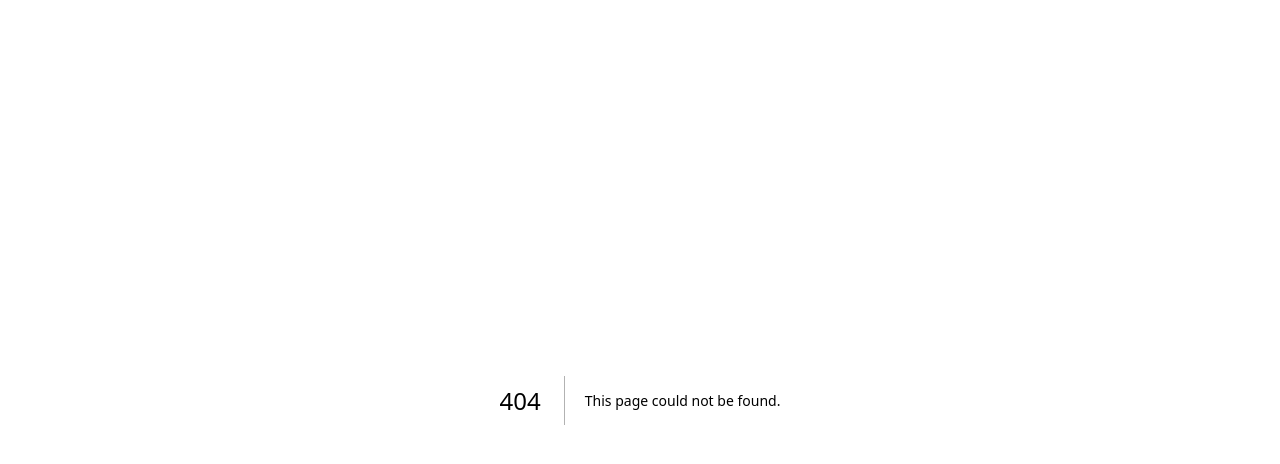
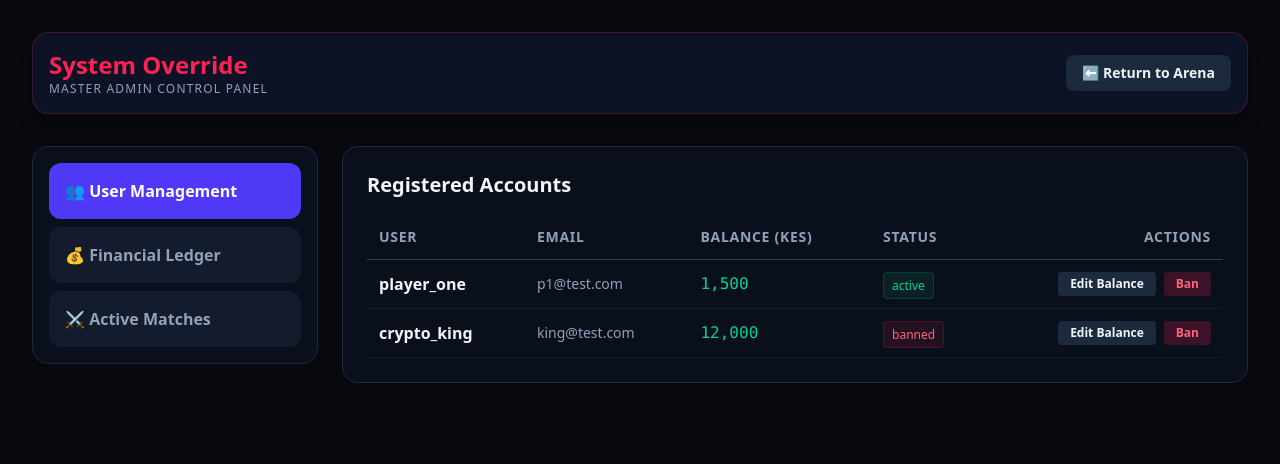
Before and after one commit to mikyza/gamespratform, a Next.js app in the folder frontend/my-app/: page /admin in a window 1280 px wide. Before the commit this address had no page. Shown: the top 464 px of the page. Built offline with nearby package versions, Linux system fonts and the light colour scheme.

Commit message:
Add Admin Panel with user and finance management

```diff
--- /dev/null
+++ b/frontend/my-app/app/admin/page.tsx
@@ -0,0 +1,132 @@
+"use client";
+import { useState, useEffect } from 'react';
+import Link from 'next/link';
+
+export default function AdminPanel() {
+  const [activeTab, setActiveTab] = useState<'users' | 'finances' | 'games'>('users');
+  const [users, setUsers] = useState([]); // Will hold data from /api/admin/users
+
+  // Example mock data for preview
+  const mockUsers = [
+    { id: '1', username: 'player_one', email: 'p1@test.com', real_balance: 1500, status: 'active' },
+    { id: '2', username: 'crypto_king', email: 'king@test.com', real_balance: 12000, status: 'banned' },
+  ];
+
+  return (
+    <div className="min-h-screen bg-[#07090e] text-slate-100 font-sans p-4 sm:p-8 flex flex-col items-center">
+
+      {/* Header */}
+      <header className="w-full max-w-7xl flex items-center justify-between bg-slate-900/80 border border-rose-500/20 p-4 rounded-2xl shadow-xl mb-8">
+        <div>
+          <h1 className="text-2xl font-black text-rose-500">System Override</h1>
+          <p className="text-xs text-slate-400 uppercase tracking-widest">Master Admin Control Panel</p>
+        </div>
+        <Link href="/" className="px-4 py-2 bg-slate-800 rounded-lg text-sm font-bold hover:bg-slate-700 transition-all">
+          ⬅ Return to Arena
+        </Link>
+      </header>
+
+      <main className="w-full max-w-7xl grid grid-cols-1 lg:grid-cols-4 gap-6">
+
+        {/* Sidebar Navigation */}
+        <div className="lg:col-span-1 bg-slate-900/50 border border-slate-800 rounded-2xl p-4 flex flex-col gap-2 h-fit">
+          <button
+            onClick={() => setActiveTab('users')}
+            className={`p-4 rounded-xl text-left font-bold transition-all ${activeTab === 'users' ? 'bg-indigo-600 text-white' : 'bg-slate-800/50 text-slate-400 hover:bg-slate-800'}`}
+          >
+            👥 User Management
+          </button>
+          <button
+            onClick={() => setActiveTab('finances')}
+            className={`p-4 rounded-xl text-left font-bold transition-all ${activeTab === 'finances' ? 'bg-emerald-600 text-white' : 'bg-slate-800/50 text-slate-400 hover:bg-slate-800'}`}
+          >
+            💰 Financial Ledger
+          </button>
+          <button
+            onClick={() => setActiveTab('games')}
+            className={`p-4 rounded-xl text-left font-bold transition-all ${activeTab === 'games' ? 'bg-rose-600 text-white' : 'bg-slate-800/50 text-slate-400 hover:bg-slate-800'}`}
+          >
+            ⚔️ Active Matches
+          </button>
+        </div>
+
+        {/* Main Content Area */}
+        <div className="lg:col-span-3 bg-slate-900/50 border border-slate-800 rounded-2xl p-6">
+
+          {/* User Management Tab */}
+          {activeTab === 'users' && (
+            <div>
+              <h2 className="text-xl font-bold mb-4">Registered Accounts</h2>
+              <div className="overflow-x-auto">
+                <table className="w-full text-left border-collapse">
+                  <thead>
+                    <tr className="border-b border-slate-700 text-slate-400 text-sm uppercase tracking-wider">
+                      <th className="p-3">User</th>
+                      <th className="p-3">Email</th>
+                      <th className="p-3">Balance (KES)</th>
+                      <th className="p-3">Status</th>
+                      <th className="p-3 text-right">Actions</th>
+                    </tr>
+                  </thead>
+                  <tbody>
+                    {mockUsers.map((u) => (
+                      <tr key={u.id} className="border-b border-slate-800/50 hover:bg-slate-800/20">
+                        <td className="p-3 font-semibold">{u.username}</td>
+                        <td className="p-3 text-sm text-slate-400">{u.email}</td>
+                        <td className="p-3 text-emerald-400 font-mono">{u.real_balance.toLocaleString()}</td>
+                        <td className="p-3">
+                          <span className={`px-2 py-1 text-xs rounded border ${u.status === 'active' ? 'bg-emerald-500/10 border-emerald-500/20 text-emerald-400' : 'bg-rose-500/10 border-rose-500/20 text-rose-400'}`}>
+                            {u.status}
+                          </span>
+                        </td>
+                        <td className="p-3 flex justify-end gap-2">
+                          <button className="px-3 py-1 bg-slate-800 hover:bg-slate-700 rounded text-xs font-bold transition-all">Edit Balance</button>
+                          <button className="px-3 py-1 bg-rose-500/20 text-rose-400 hover:bg-rose-500 hover:text-white rounded text-xs font-bold transition-all">Ban</button>
+                        </td>
+                      </tr>
+                    ))}
+                  </tbody>
+                </table>
+              </div>
+            </div>
+          )}
+
+          {/* Finances Tab */}
+          {activeTab === 'finances' && (
+            <div className="flex flex-col gap-6">
+              <h2 className="text-xl font-bold">Platform Revenue & Payouts</h2>
+              <div className="grid grid-cols-1 sm:grid-cols-3 gap-4">
+                <div className="bg-slate-800/50 p-6 rounded-xl border border-slate-700">
+                  <p className="text-slate-400 text-xs font-bold uppercase mb-1">Total Platform Float</p>
+                  <p className="text-3xl font-black text-white">KES 450,200</p>
+                </div>
+                <div className="bg-slate-800/50 p-6 rounded-xl border border-slate-700">
+                  <p className="text-slate-400 text-xs font-bold uppercase mb-1">Pending Withdrawals</p>
+                  <p className="text-3xl font-black text-amber-400">KES 12,500</p>
+                </div>
+                <div className="bg-slate-800/50 p-6 rounded-xl border border-slate-700">
+                  <p className="text-slate-400 text-xs font-bold uppercase mb-1">Platform Commission</p>
+                  <p className="text-3xl font-black text-emerald-400">KES 84,000</p>
+                </div>
+              </div>
+            </div>
+          )}
+
+          {/* Active Matches Tab */}
+          {activeTab === 'games' && (
+            <div>
+              <div className="flex justify-between items-center mb-4">
+                <h2 className="text-xl font-bold">Live Socket Connections</h2>
+                <button className="px-4 py-2 bg-rose-600 hover:bg-rose-500 text-white font-bold rounded-lg text-sm">Force Stop All Games</button>
+              </div>
+              <div className="bg-slate-800/30 border border-slate-800 rounded-xl p-8 text-center text-slate-400 flex flex-col items-center">
+                <span className="text-4xl mb-2">📡</span>
+                <p>Socket listener required to view real-time lobbies.</p>
+              </div>
+            </div>
+          )}
+        </div>
+      </main>
+    </div>
+  );
+}
```
